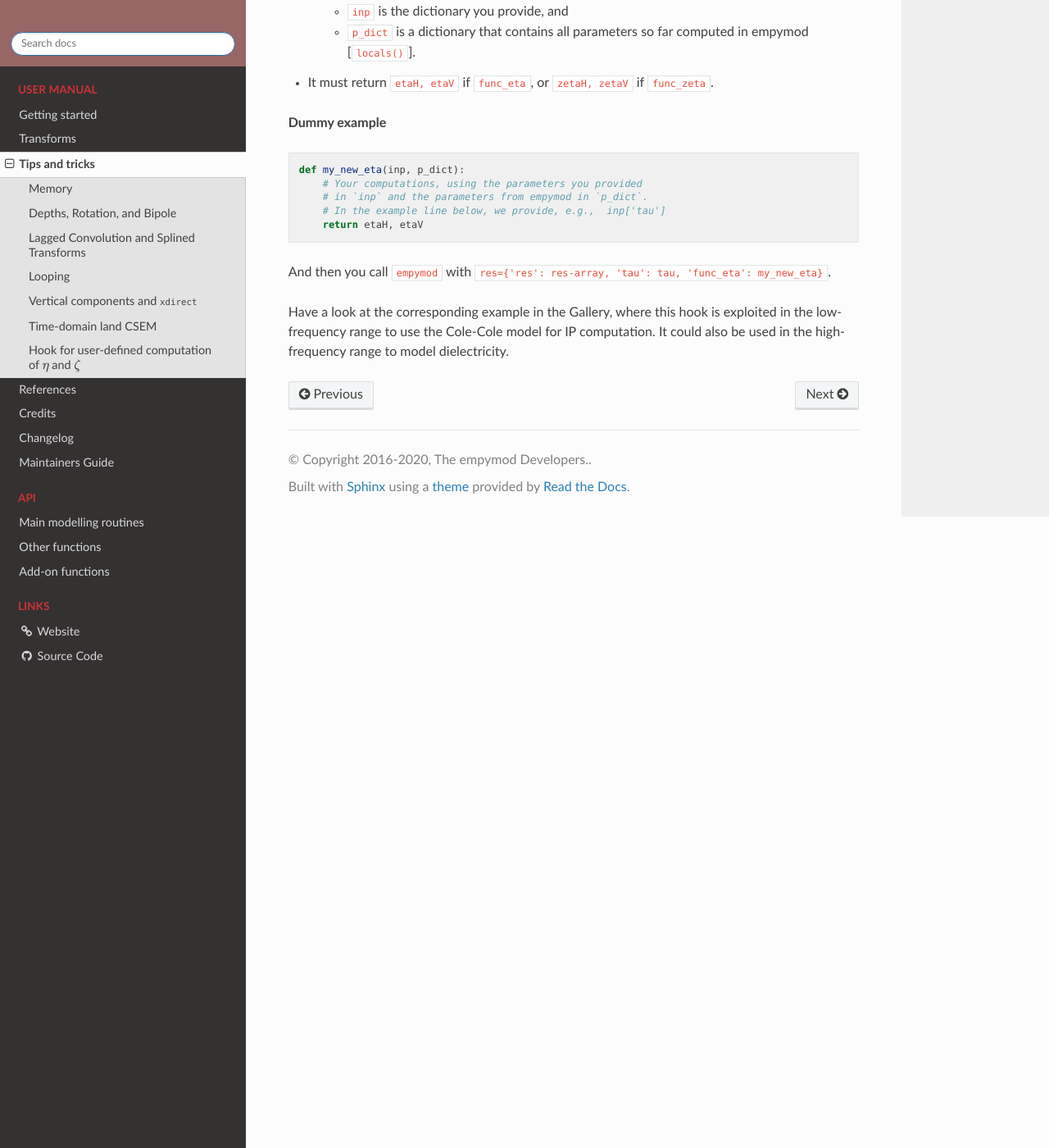
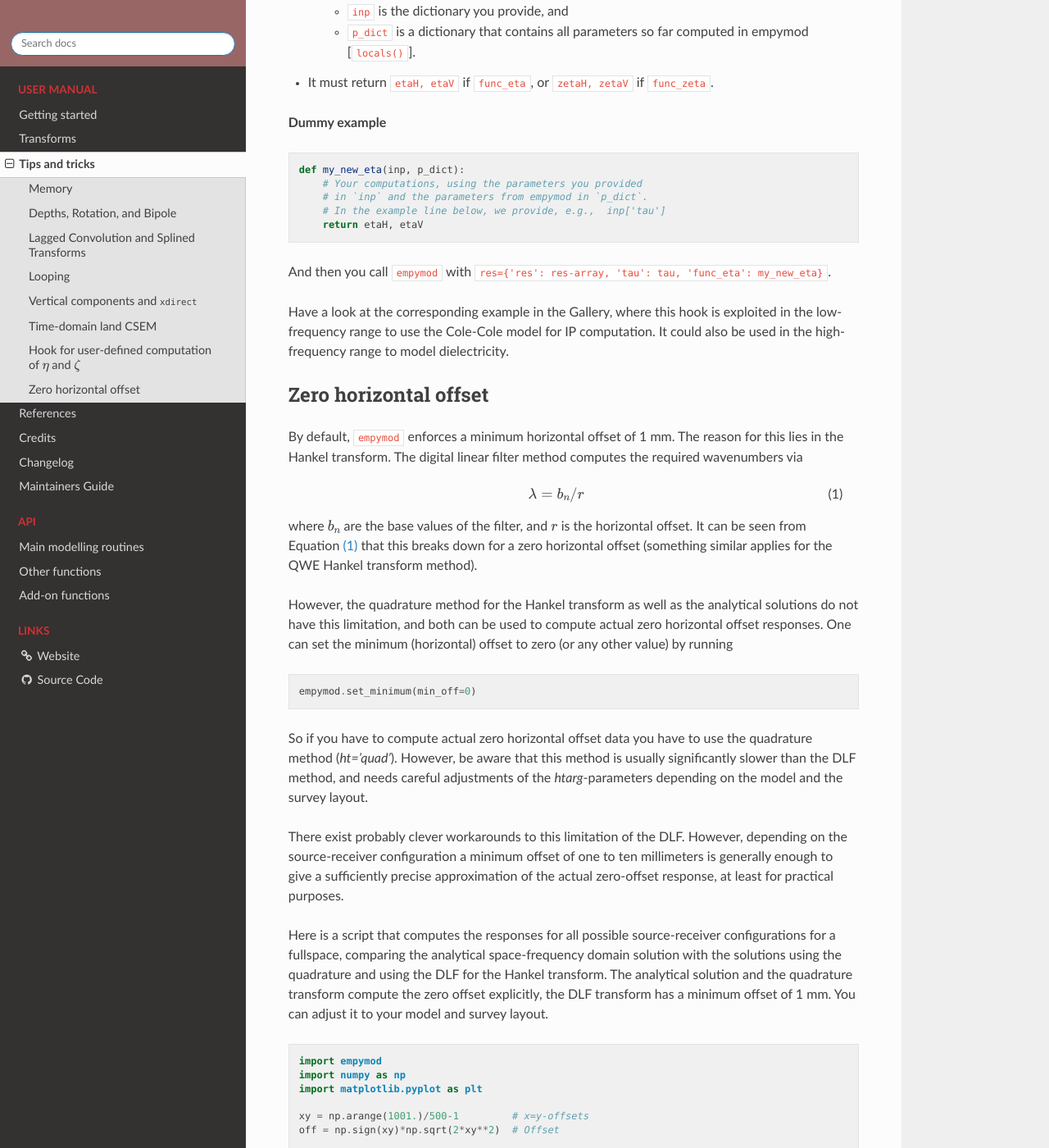
Before and after one commit to emsig/empymod, a Sphinx documentation site: the page built from docs/speedmemoryaccuracy.rst, in a window 1280 px wide and 1400 px high, scrolled down 4322 px. Shown: the whole window at 82% size. Built offline with Sphinx 7.4.7 and the Read the Docs theme 2.0.0, drawn with Linux system fonts in a browser that asks for light colours; pages that are not in the unit, such as notebooks, are missing from menus; the version number could not be read and is left out; some of the changed text lies outside the part shown.

Commit message:
Zero horizontal offset

```diff
--- a/CHANGELOG.rst
+++ b/CHANGELOG.rst
@@ -12,6 +12,10 @@ v2.0.x
 
 *latest*
 --------
+
+- Documentation:
+
+  - New section under *Tips and tricks* regarding *Zero horizontal offset*.
 
 - Example gallery:
 
--- a/docs/speedmemoryaccuracy.rst
+++ b/docs/speedmemoryaccuracy.rst
@@ -247,3 +247,142 @@ Have a look at the corresponding example in the Gallery, where this hook is
 exploited in the low-frequency range to use the Cole-Cole model for IP
 computation. It could also be used in the high-frequency range to model
 dielectricity.
+
+
+Zero horizontal offset
+----------------------
+
+By default, ``empymod`` enforces a minimum horizontal offset of 1 mm. The
+reason for this lies in the Hankel transform. The digital linear filter method
+computes the required wavenumbers via
+
+.. math::
+    :label: wavenumbers
+
+    \lambda = b_n/r
+
+where :math:`b_n` are the base values of the filter, and :math:`r` is the
+horizontal offset. It can be seen from Equation :eq:`wavenumbers` that this
+breaks down for a zero horizontal offset (something similar applies for the QWE
+Hankel transform method).
+
+However, the quadrature method for the Hankel transform as well as the
+analytical solutions do not have this limitation, and both can be used to
+compute actual zero horizontal offset responses. One can set the minimum
+(horizontal) offset to zero (or any other value) by running
+
+.. code-block:: python
+
+    empymod.set_minimum(min_off=0)
+
+So if you have to compute actual zero horizontal offset data you have to use
+the quadrature method (`ht='quad'`). However, be aware that this method is
+usually significantly slower than the DLF method, and needs careful adjustments
+of the `htarg`-parameters depending on the model and the survey layout.
+
+There exist probably clever workarounds to this limitation of the DLF. However,
+depending on the source-receiver configuration a minimum offset of one to ten
+millimeters is generally enough to give a sufficiently precise approximation of
+the actual zero-offset response, at least for practical purposes.
+
+Here is a script that computes the responses for all possible source-receiver
+configurations for a fullspace, comparing the analytical space-frequency domain
+solution with the solutions using the quadrature and using the DLF for the
+Hankel transform. The analytical solution and the quadrature transform compute
+the zero offset explicitly, the DLF transform has a minimum offset of 1 mm. You
+can adjust it to your model and survey layout.
+
+.. code-block:: python
+
+    import empymod
+    import numpy as np
+    import matplotlib.pyplot as plt
+
+    xy = np.arange(1001.)/500-1         # x=y-offsets
+    off = np.sign(xy)*np.sqrt(2*xy**2)  # Offset
+
+    res = 1   # Fullspace resistivity
+    zoff = 1  # Vertical distance
+    freq = 1  # Frequency
+
+    # Collect input
+    inp = {'src': [0, 0, 0], 'rec': [xy, xy, zoff], 'depth': [],
+           'res': res, 'freqtime': freq, 'verb': 2}
+
+    pab = [11, 12, 13, 14, 15, 16, 21, 22, 23, 24, 25, 26,
+           31, 32, 33, 34, 35, 36, 41, 42, 43, 44, 45, 46,
+           51, 52, 53, 54, 55, 56, 61, 62, 63, 64, 65, 66]
+
+    # Loop over all source-receiver combinations
+    for ab in pab:
+
+        # Enforce minimum offset
+        empymod.set_minimum(min_off=1e-3)
+
+        print('    --- DLF ---')
+        num = empymod.dipole(
+                ab=ab, xdirect=False, htarg={'pts_per_dec': 0}, **inp)
+
+        # Remove minimum offset
+        empymod.set_minimum(min_off=0)
+
+        print('    --- QUAD ---')
+        qua = empymod.dipole(
+                ab=ab, xdirect=False, ht='quad', **inp,
+                htarg={'a': 1e-3, 'b': 5e1, 'rtol': 1e-4, 'pts_per_dec': 100})
+        print('    --- Analytical ---')
+        ana = empymod.dipole(ab=ab, xdirect=True, **inp)
+
+        # Plot the result
+        plt.figure(num=ab)
+        plt.suptitle(f"ab = {ab}")
+
+        ax1 = plt.subplot(221)
+        plt.title('Real')
+        plt.ylabel('E-field (V/m)')
+        plt.plot(off, ana.real, 'k-')
+        plt.plot(off, qua.real, 'C0--')
+        plt.plot(off, num.real, 'C1-.')
+        plt.xticks([-1, -0.5, 0, 0.5, 1], ())
+
+        ax3 = plt.subplot(223)
+        plt.xlabel('Offset (m)')
+        plt.ylabel('Rel. Error (%)')
+        plt.plot(off, 100*abs((qua.real-ana.real)/ana.real), 'C0--')
+        plt.plot(off, 100*abs((num.real-ana.real)/ana.real), 'C1-.')
+        plt.yscale('log')
+
+        ax2 = plt.subplot(222, sharey=ax1)
+        plt.title('Imag')
+        plt.plot(off, ana.imag, 'k-', label='analytical')
+        plt.plot(off, qua.imag, 'C0--', label='QUAD')
+        plt.plot(off, num.imag, 'C1-.', label='DLF')
+        ax2.yaxis.set_label_position("right")
+        ax2.yaxis.tick_right()
+        plt.xticks([-1, -0.5, 0, 0.5, 1], ())
+        plt.legend()
+
+        ax4 = plt.subplot(224, sharey=ax3)
+        plt.xlabel('Offset (m)')
+        plt.plot(off, 100*abs((qua.imag-ana.imag)/ana.imag), 'C0--')
+        plt.plot(off, 100*abs((num.imag-ana.imag)/ana.imag), 'C1-.')
+        ax4.yaxis.set_label_position("right")
+        ax4.yaxis.tick_right()
+        plt.yscale('log')
+
+        plt.tight_layout()
+        plt.show()
+
+
+The result for x-directed source and receiver (`ab=11`) is shown in the
+following figure:
+
+.. figure:: _static/figures/ZeroOffset.png
+   :scale: 100 %
+   :align: center
+   :alt: Zero offset check for ab=11.
+   :name: ZeroOffset
+
+   Comparison for zero offset computation. The `DLF` has a minimum horizontal
+   offset of 1 mm in this examples, the other two methods do have an actual
+   zero horizontal offset.
```
Also changed, not shown: docs/_static/figures/ZeroOffset.png (added).
